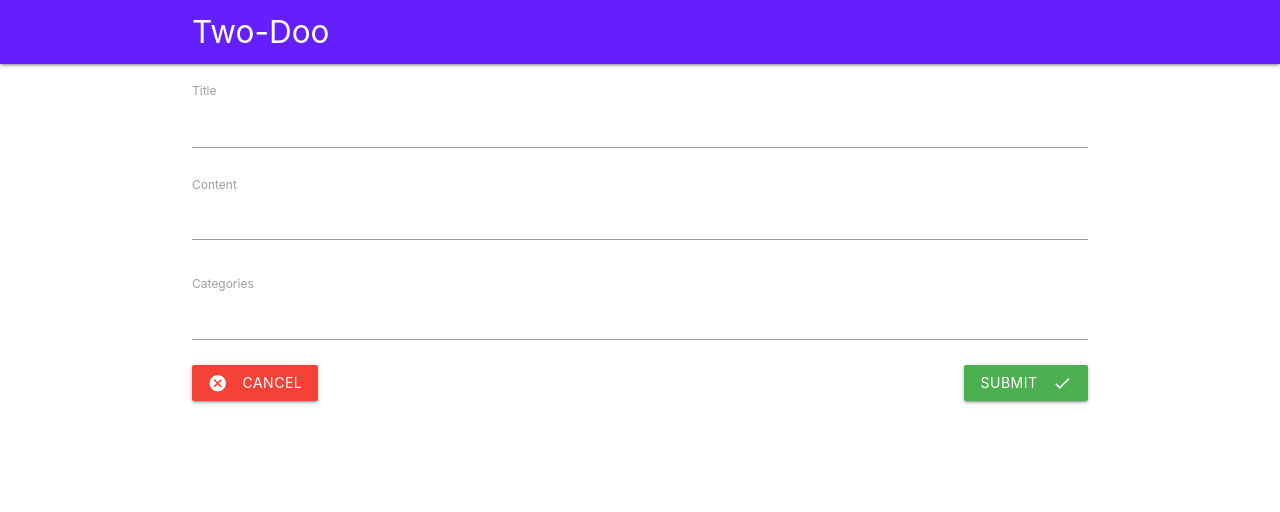
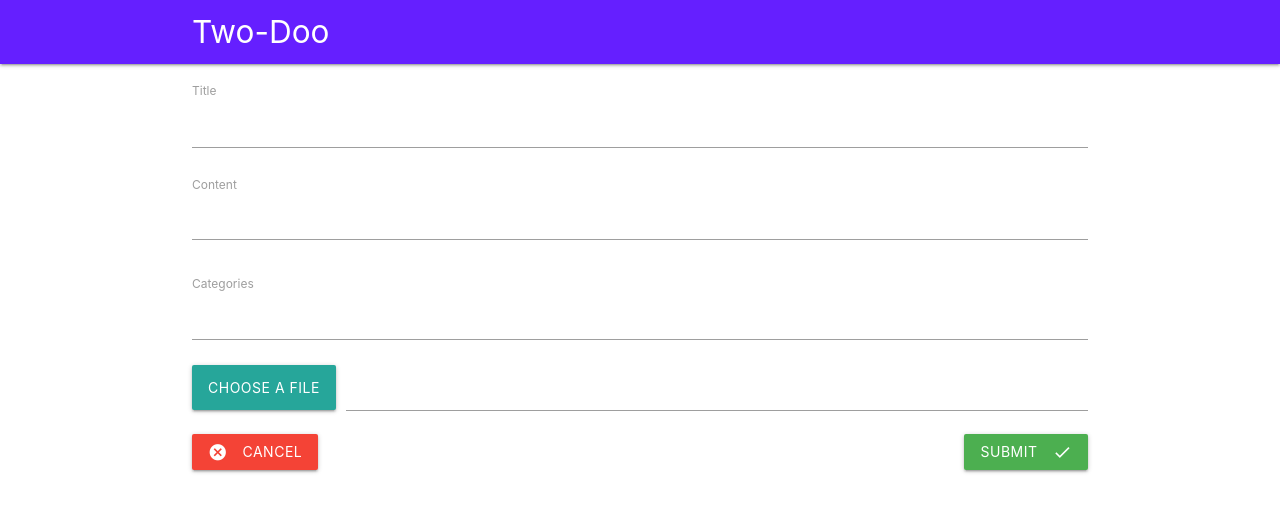
Before and after one commit to cptiwari20/Todo_App_React, a React (Create React App) app in the folder client/: page /notes/new in a window 1280 px wide. Shown: the top 512 px of the page. Built offline with nearby package versions, Linux system fonts and the light colour scheme; no server answers.

Commit message:
added the client side image input

```diff
--- /dev/null
+++ b/client/src/components/notes/ImageField.js
@@ -0,0 +1,50 @@
+import React, { Component } from 'react';
+import { Field } from 'redux-form'
+
+class ImageInputField extends Component {
+  state = {file: null}
+
+  onFileChange(event){
+    this.setState({file: 'Some file'})
+    console.log(event.target)
+  }
+
+
+  render(){
+
+    const imageInputField = (field ) => {
+      console.log('FIELD:', field)
+      return(
+        <div className='file-field input-field'>
+          <div className='btn'>
+          <span>Choose a file</span>
+          <input
+              name={field.name}
+              {...field.input}
+              type='file'
+              accept='image/*'
+              value={this.state.file}
+              onChange={this.onFileChange.bind(this)}
+              style={{ marginBottom: '5px' }}
+          />
+          </div>
+          <div className="file-path-wrapper">
+            <input className="file-path validate" type="text" />
+          </div>
+        </div>
+      )
+    }
+
+    return(
+      <Field
+            type='file'
+            name='image'
+            label='Upload an image'
+            component={imageInputField}
+          />
+    )
+
+  }
+}
+
+export default ImageInputField;
--- /dev/null
+++ b/client/src/components/notes/formFields.js
@@ -0,0 +1,32 @@
+import React from 'react';
+
+export const newNoteField = ({name, input, label, meta: {touched, error}}) => {
+  return(
+    <div>
+      <label htmlFor={name}>{label}</label>
+      <input
+        id={name}
+        {...input}
+        style={{ marginBottom: '5px' }}/>
+      <div className='red-text' style={{ marginBottom: '20px' }}>
+      {touched && error}
+      </div>
+    </div>
+  )
+};
+export const newNoteFieldTA = ({name, input, label, meta: {touched, error}}) => {
+  return(
+    <div>
+      <label htmlFor={name}>{label}</label>
+      <textarea
+          id={name}
+          {...input}
+          className="materialize-textarea"
+          style={{ marginBottom: '5px' }}>
+      </textarea>
+      <div className='red-text' style={{ marginBottom: '20px' }}>
+      {touched && error}
+      </div>
+    </div>
+  )
+};
--- a/client/src/components/notes/new.js
+++ b/client/src/components/notes/new.js
@@ -3,39 +3,11 @@ import { Field, reduxForm } from 'redux-form';
 import { Link } from 'react-router-dom';
 import { connect } from 'react-redux';
 import { submitNote } from '../../actions';
+import { newNoteField, newNoteFieldTA } from './formFields';
+import ImageInputField from './ImageField'
 
 class NewNote extends Component {
   renderNewForm(){
-    const newNoteField = ({name, input, label, meta: {touched, error}}) => {
-      return(
-        <div>
-          <label htmlFor={name}>{label}</label>
-          <input
-            id={name}
-            {...input}
-            style={{ marginBottom: '5px' }}/>
-          <div className='red-text' style={{ marginBottom: '20px' }}>
-          {touched && error}
-          </div>
-        </div>
-      )
-    };
-    const newNoteFieldTA = ({name, input, label, meta: {touched, error}}) => {
-      return(
-        <div>
-          <label htmlFor={name}>{label}</label>
-          <textarea
-              id={name}
-              {...input}
-              className="materialize-textarea"
-              style={{ marginBottom: '5px' }}>
-          </textarea>
-          <div className='red-text' style={{ marginBottom: '20px' }}>
-          {touched && error}
-          </div>
-        </div>
-      )
-    };
     return(
       <div>
         <Field
@@ -56,6 +28,7 @@ class NewNote extends Component {
             label='Categories'
             component={newNoteField}
           />
+          <ImageInputField />
       </div>
     )
   }
--- a/client/src/components/users/Dashboard.js
+++ b/client/src/components/users/Dashboard.js
@@ -13,13 +13,15 @@ class Dashboard extends Component {
     return(
       this.props.notes.map(({title, body, createdAt, _id }) => {
         return(
-          <div key={_id} className='card'>
+          <div key={_id} className='card horizontal'>
+          <div className='card-stacked'>
             <div className='card-contents center-align'>
               <span className="card-title">{title}</span>
               <p>{body}</p>
             </div>
             <div className='card-action'>
             <a>Added on: {new Date(createdAt).toLocaleDateString()}</a>
+            </div>
             </div>
           </div>
         )
```
Also changed, not shown: 2 other files (tests, documents, lock files or other folders).
